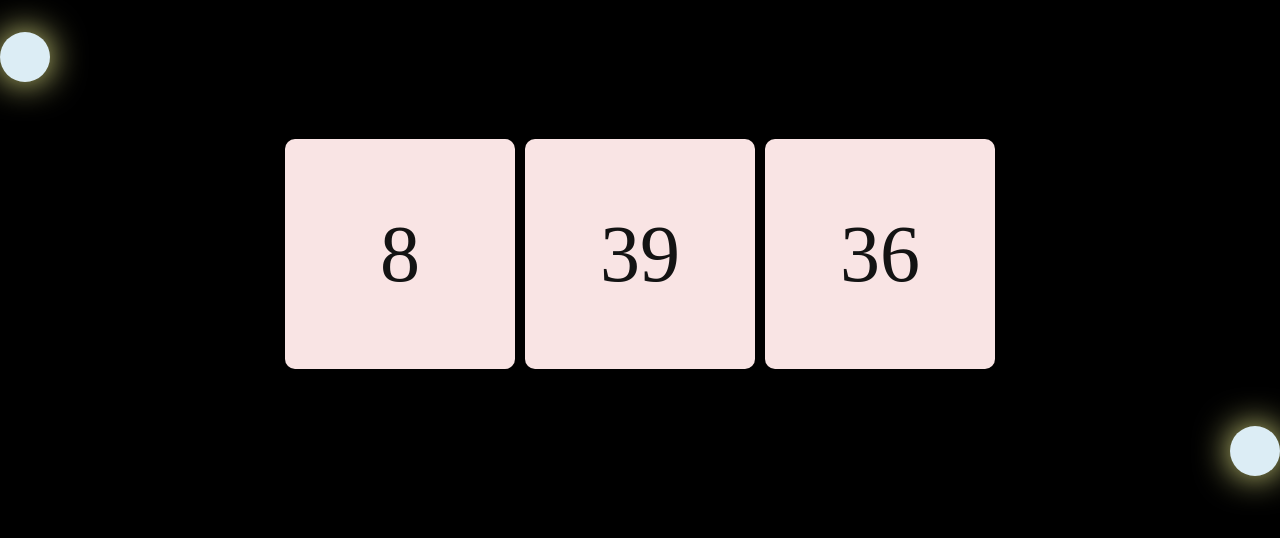
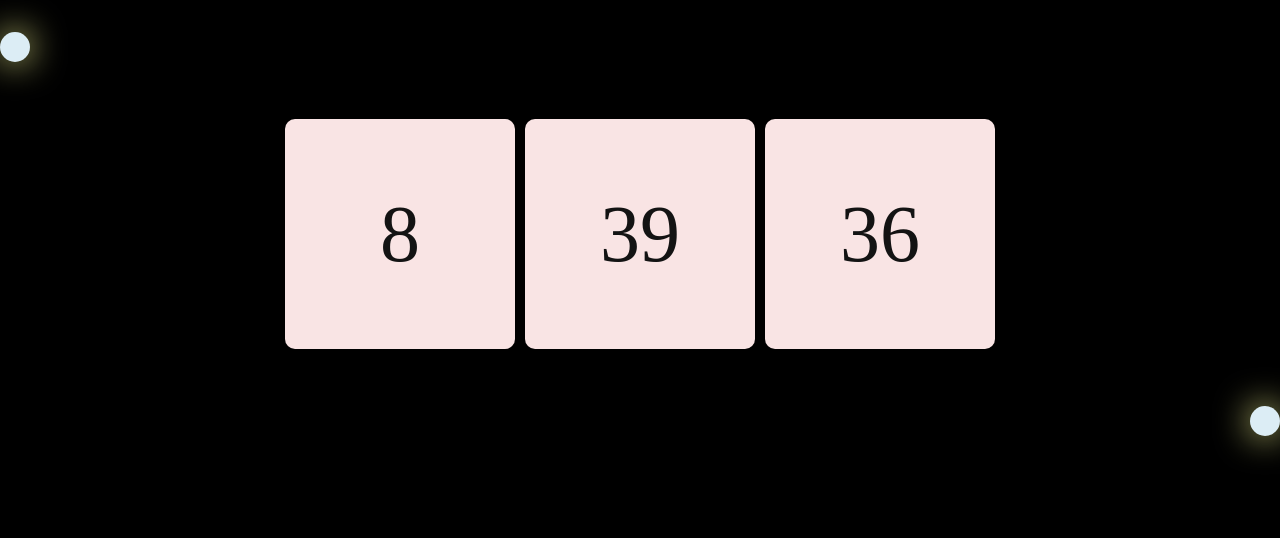
Before and after one commit to Shashank8811/digital-clock-basic, a plain HTML site: page index.html in a window 1280 px wide. Drawn offline with Linux system fonts and the light colour scheme.

Commit message:
updated css

```diff
--- a/style.css
+++ b/style.css
@@ -15,8 +15,8 @@ body {
 }
 
 .dot {
-  width: 50px;
-  height: 50px;
+  width: 30px;
+  height: 30px;
   background-color: rgb(220, 237, 245);
   border-radius: 50%;
   margin-top: 32px;
@@ -51,8 +51,8 @@ body {
 }
 
 .dot2 {
-  width: 50px;
-  height: 50px;
+  width: 30px;
+  height: 30px;
   background-color: rgb(220, 237, 245);
   border-radius: 50%;
   margin-top: 32px;
```
